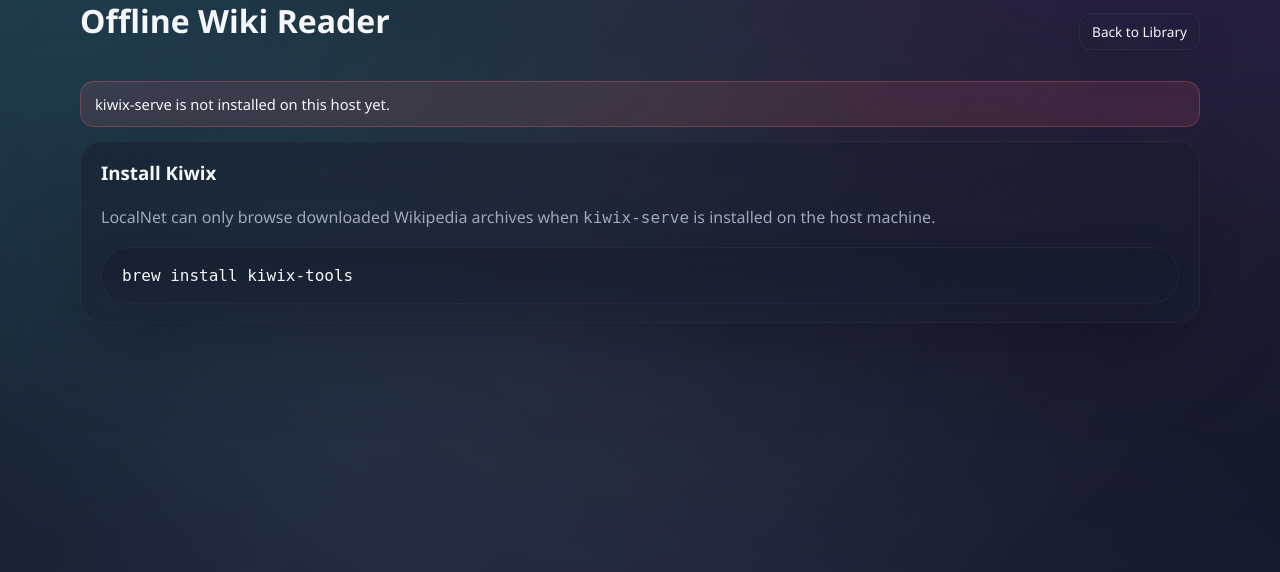
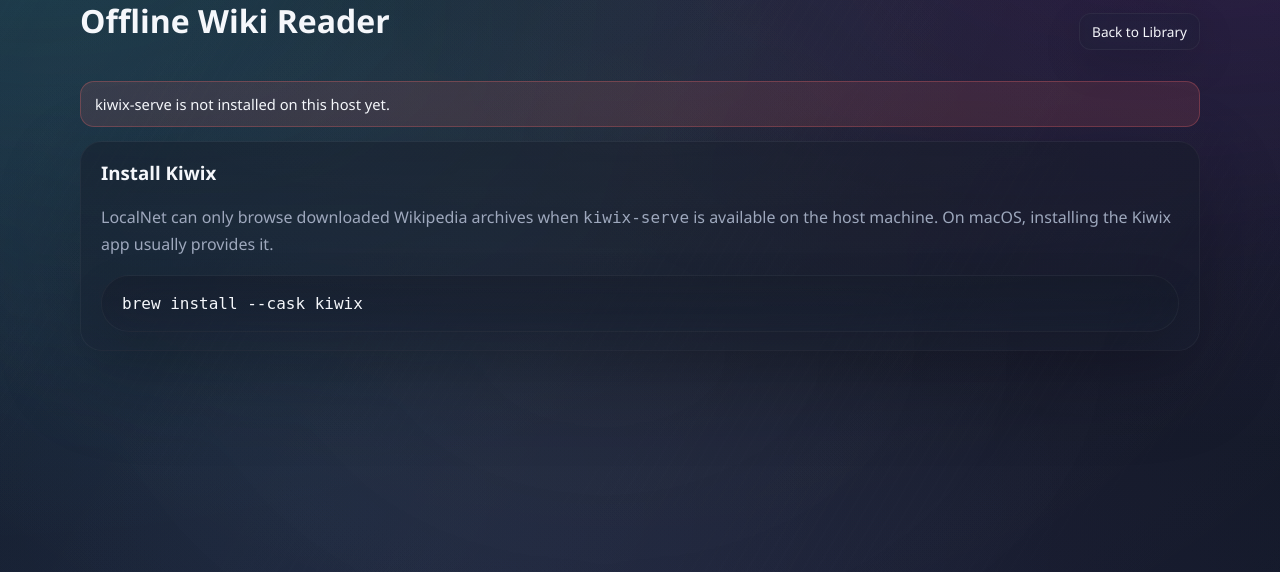
Before and after one commit to mateo-cogeanu/LocalNet, a Flask app: page /library/read/1 in a window 1280 px wide. Shown: the part 150-722 px from the top of the page. Run offline with Flask 3, Linux system fonts and the light colour scheme; the visitor is signed in with stand-in values (Sample User, id 1); some libraries are stand-ins or nearby versions.

Commit message:
detect kiwix from mac app bundle

```diff
--- a/app.py
+++ b/app.py
@@ -75,7 +75,26 @@ ALLOWED_GAME_EXTS = {".zip", ".html", ".htm"}
 ALLOWED_AUDIO_EXTS = {".mp3", ".m4a", ".aac", ".wav", ".ogg", ".oga", ".flac", ".opus", ".webm"}
 KIWIX_PORT = int(os.environ.get("LOCALNET_KIWIX_PORT", "2462"))
 KIWIX_ROOT = "/offlinewiki"
-KIWIX_BIN = os.environ.get("LOCALNET_KIWIX_BIN") or shutil.which("kiwix-serve")
+
+
+def detect_kiwix_bin() -> str | None:
+    env_path = os.environ.get("LOCALNET_KIWIX_BIN")
+    if env_path:
+        return env_path
+    shell_path = shutil.which("kiwix-serve")
+    if shell_path:
+        return shell_path
+    candidates = [
+        Path("/Applications/Kiwix.app/Contents/MacOS/kiwix-serve"),
+        Path.home() / "Applications/Kiwix.app/Contents/MacOS/kiwix-serve",
+    ]
+    for candidate in candidates:
+        if candidate.exists():
+            return str(candidate)
+    return None
+
+
+KIWIX_BIN = detect_kiwix_bin()
 
 FORUM_SECTIONS = [
     {"slug": "general", "name": "General", "desc": "Everything local and everything else."},
--- a/templates/library_reader.html
+++ b/templates/library_reader.html
@@ -22,8 +22,8 @@
   {% if not kiwix_available %}
   <div class="s-section">
     <h3>Install Kiwix</h3>
-    <p class="toggle-sub">LocalNet can only browse downloaded Wikipedia archives when <code>kiwix-serve</code> is installed on the host machine.</p>
-    <div class="inset" style="font-family:var(--mono)">brew install kiwix-tools</div>
+    <p class="toggle-sub">LocalNet can only browse downloaded Wikipedia archives when <code>kiwix-serve</code> is available on the host machine. On macOS, installing the Kiwix app usually provides it.</p>
+    <div class="inset" style="font-family:var(--mono)">brew install --cask kiwix</div>
   </div>
   {% endif %}
   {% endif %}
```
Also changed, not shown: CHANGELOG.md.
